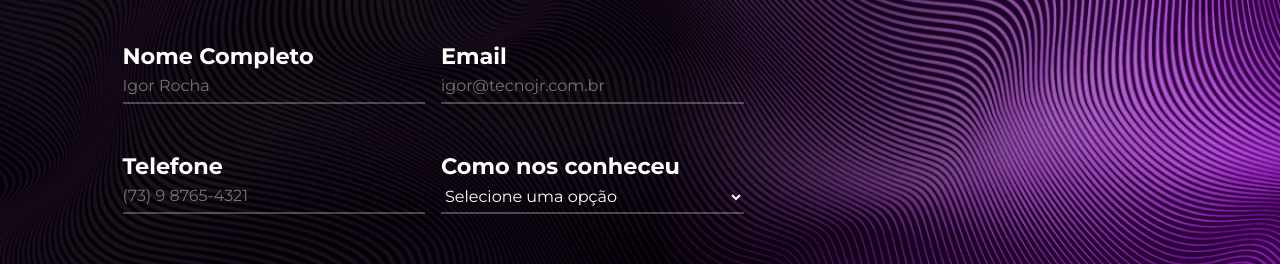
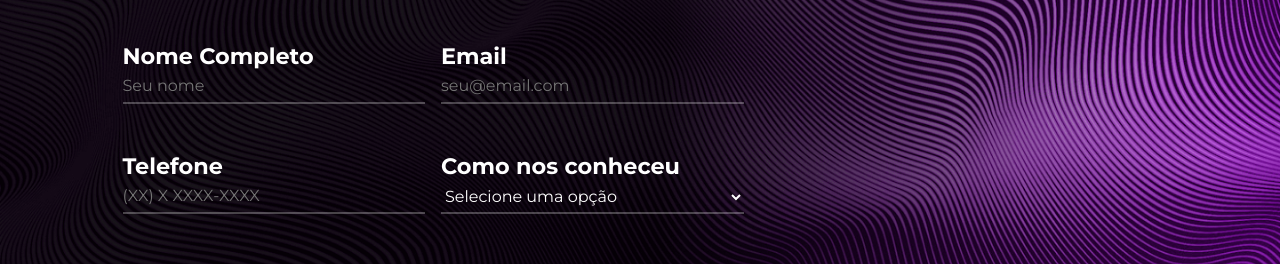
Before and after one commit to igorroc/tecno-site-2.0, a React (Vite) app in the folder tecno_site/: page /contact in a window 1280 px wide. Shown: the part 279-543 px from the top of the page. Built offline with nearby package versions, Linux system fonts and the light colour scheme.

Commit message:
[new]: Sends email using emailjs

```diff
--- a/tecno_site/src/components/Form.tsx
+++ b/tecno_site/src/components/Form.tsx
@@ -1,6 +1,7 @@
 import { FontAwesomeIcon } from "@fortawesome/react-fontawesome"
 import { styled } from "../stitches.config"
 import { useState } from "react"
+import emailjs from "emailjs-com"
 
 const MyForm = styled("form", {
 	width: "60%",
@@ -117,12 +118,12 @@ const MyForm = styled("form", {
 
 export function Form(this: any) {
 	const [inputs, setInputs] = useState({
-		name: "",
-		email: "",
-		phone: "",
-		findAboutUs: "",
-		subject: "",
-		message: "",
+		sender_name: "",
+		sender_email: "",
+		sender_phone: "",
+		sender_findAboutUs: "",
+		email_subject: "",
+		email_message: "",
 	})
 
 	const handleInputChange = (event: any) => {
@@ -136,18 +137,31 @@ export function Form(this: any) {
 	const handleSubmit = (event: any) => {
 		console.log(inputs)
 		event.preventDefault()
+
+		emailjs
+			.sendForm("gmail", "template_6cgwv23", "#form", "3SUxxJFfEVzUfV6_Q")
+			.then(
+				(result) => {
+					console.log(result.text)
+					// window.location.reload() //This is if you still want the page to reload (since e.preventDefault() cancelled that behavior)
+				},
+				(error) => {
+					console.log(error.text)
+				}
+			)
 	}
 
 	return (
-		<MyForm onSubmit={handleSubmit}>
+		<MyForm onSubmit={handleSubmit} id="form">
 			<div>
 				<label>
 					Nome Completo
 					<input
 						type="text"
-						name="name"
-						placeholder="Igor Rocha"
-						value={inputs.name}
+						name="sender_name"
+						id="sender_name"
+						placeholder="Seu nome"
+						value={inputs.sender_name}
 						onChange={handleInputChange}
 					/>
 				</label>
@@ -155,9 +169,10 @@ export function Form(this: any) {
 					Email
 					<input
 						type="email"
-						name="email"
-						placeholder="igor@tecnojr.com.br"
-						value={inputs.email}
+						name="sender_email"
+						id="sender_email"
+						placeholder="seu@email.com"
+						value={inputs.sender_email}
 						onChange={handleInputChange}
 					/>
 				</label>
@@ -167,9 +182,10 @@ export function Form(this: any) {
 					Telefone
 					<input
 						type="tel"
-						name="phone"
-						placeholder="(73) 9 8765-4321"
-						value={inputs.phone}
+						name="sender_phone"
+						id="sender_phone"
+						placeholder="(XX) X XXXX-XXXX"
+						value={inputs.sender_phone}
 						// pattern="([0-9]{2}) 9 [0-9]{4}-[0-9]{4}"
 						onChange={handleInputChange}
 					/>
@@ -177,8 +193,9 @@ export function Form(this: any) {
 				<label>
 					Como nos conheceu
 					<select
-						name="findAboutUs"
-						value={inputs.findAboutUs}
+						name="sender_findAboutUs"
+						id="sender_findAboutUs"
+						value={inputs.sender_findAboutUs}
 						onChange={handleInputChange}
 						placeholder="Selecione uma opção"
 					>
@@ -195,9 +212,10 @@ export function Form(this: any) {
 					Assunto
 					<input
 						type="text"
-						name="subject"
+						name="email_subject"
+						id="email_subject"
 						placeholder="Título do email"
-						value={inputs.subject}
+						value={inputs.email_subject}
 						onChange={handleInputChange}
 					/>
 				</label>
@@ -206,14 +224,15 @@ export function Form(this: any) {
 				<label>
 					Mensagem
 					<textarea
-						value={inputs.message}
-						name="message"
+						value={inputs.email_message}
+						name="email_message"
+						id="email_message"
 						placeholder="Fale mais sobre o que você quer nesse contato!"
 						onChange={handleInputChange}
 					/>
 				</label>
 			</div>
-			<button onClick={handleSubmit}>
+			<button>
 				<FontAwesomeIcon icon="envelope" />
 				Enviar
 			</button>
```
